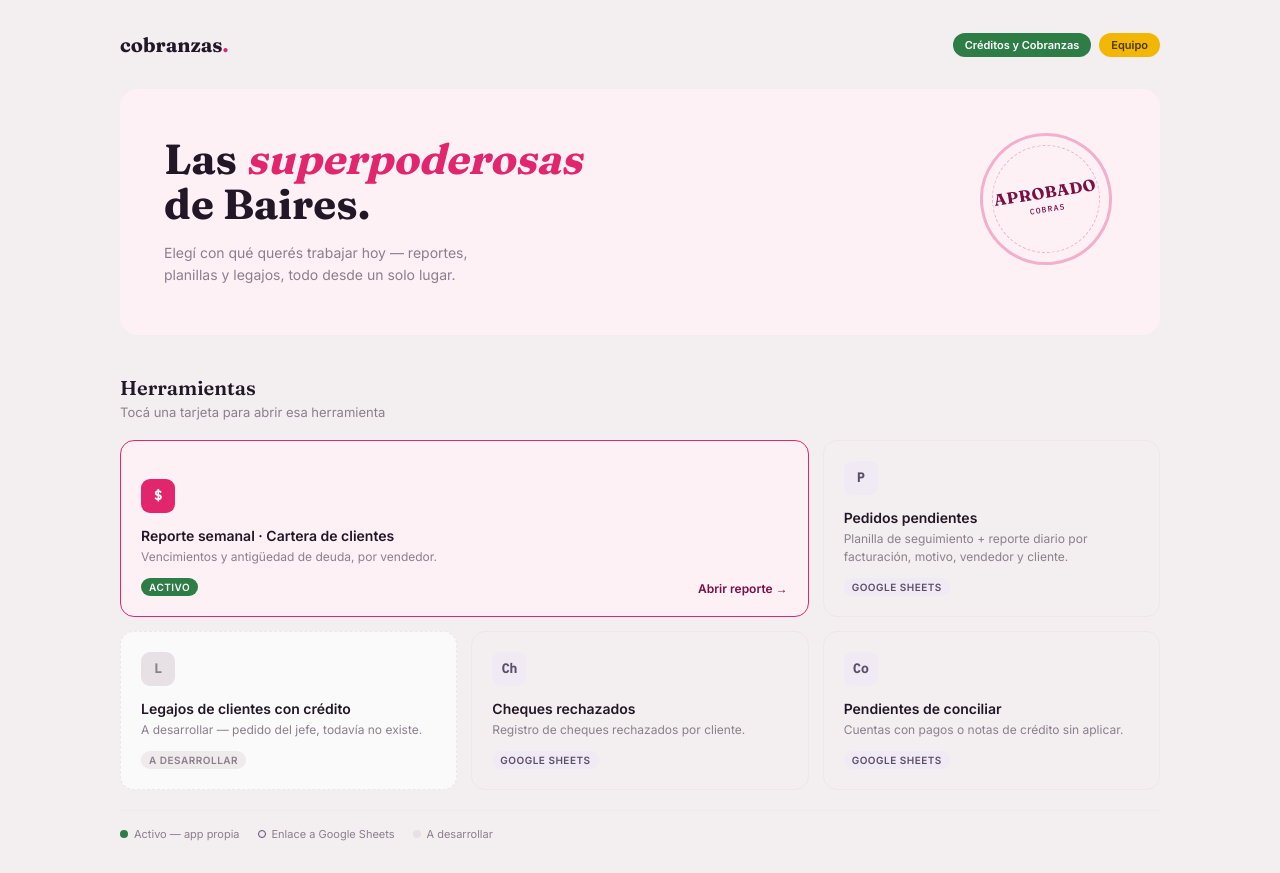
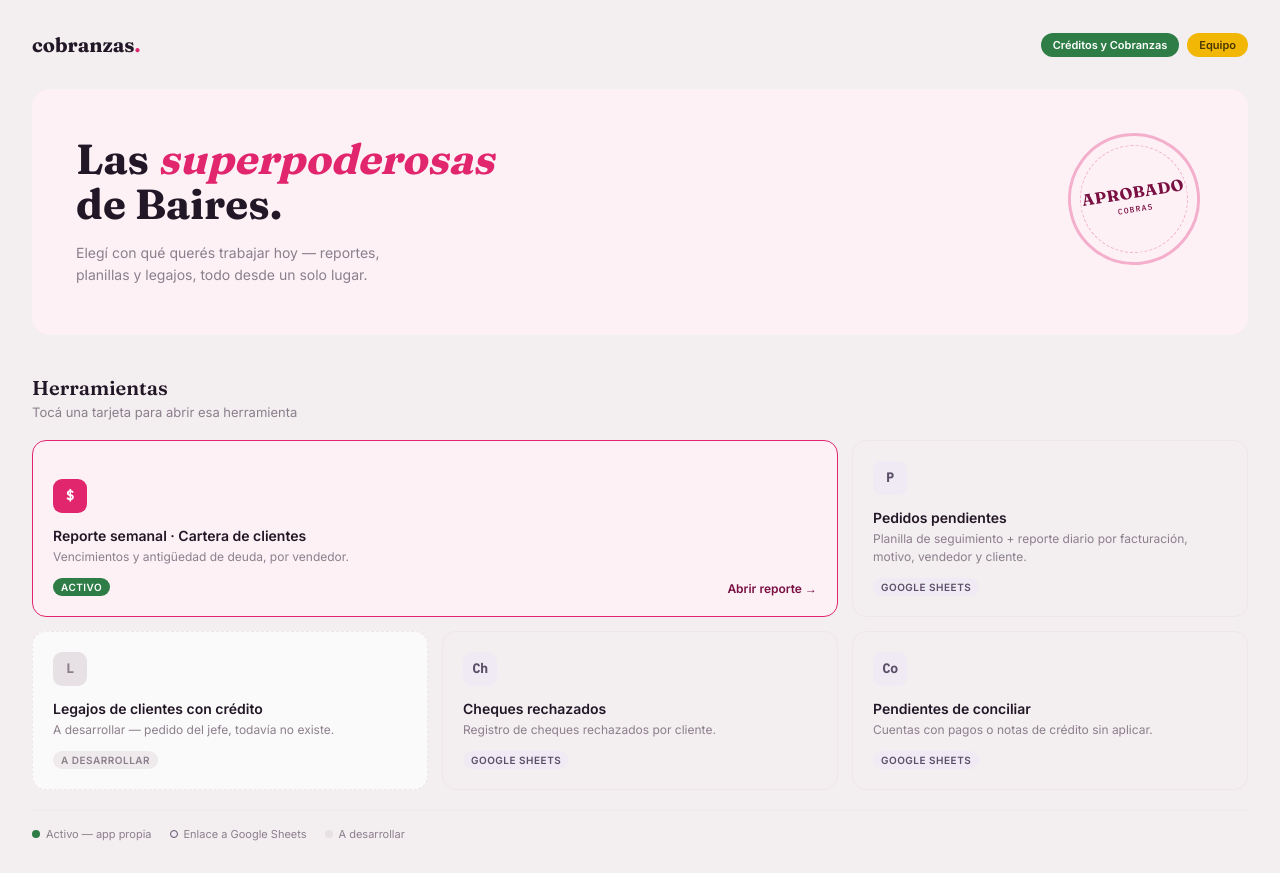
Before and after one commit to maguibaires-netizen/cobranzas-cartera, a React (Vite) app: page / in a window 1280 px wide. Built offline with nearby package versions, Linux system fonts and the light colour scheme.

Commit message:
Ensanchar el portal para las planillas

```diff
--- a/src/index.css
+++ b/src/index.css
@@ -30,7 +30,7 @@ a { color: inherit; }
 
 /* --- Shell / navbar --- */
 .shell { padding: 32px; }
-.screen { max-width: 1040px; margin: 0 auto; }
+.screen { max-width: 1400px; margin: 0 auto; }
 
 .navbar { display: flex; justify-content: space-between; align-items: center; margin-bottom: 32px; }
 .logo { font-family: 'Fraunces', serif; font-weight: 700; font-size: 20px; text-decoration: none; }
```
